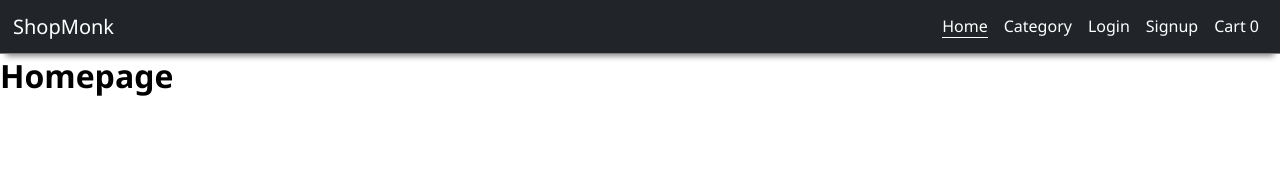
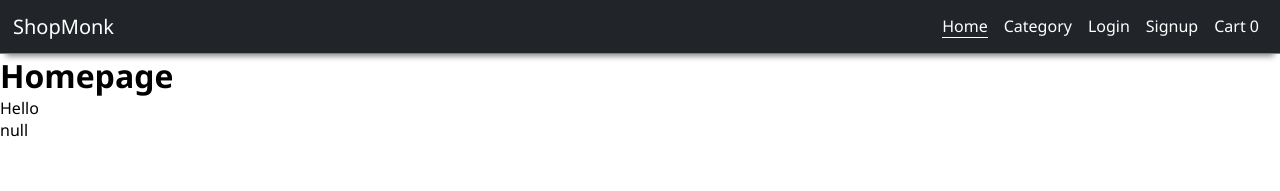
Before and after one commit to Taraansh/shopmonk, a React (Create React App) app: page / in a window 1280 px wide. Shown: the top 191 px of the page. Built offline with nearby package versions, Linux system fonts and the light colour scheme.

Commit message:
Added Context

```diff
--- a/src/pages/HomePage.js
+++ b/src/pages/HomePage.js
@@ -1,10 +1,15 @@
-import React from "react";
+import React, { useContext } from "react";
 import Layout from "../components/Layout/Layout";
+import { AuthContext } from "../context/auth";
 
 const HomePage = () => {
+  const { auth } = useContext(AuthContext);
+
   return (
     <Layout>
       <h1>Homepage</h1>
+      <p>Hello</p>
+      <p>{JSON.stringify(auth, null, 4)}</p>
     </Layout>
   );
 };
```
